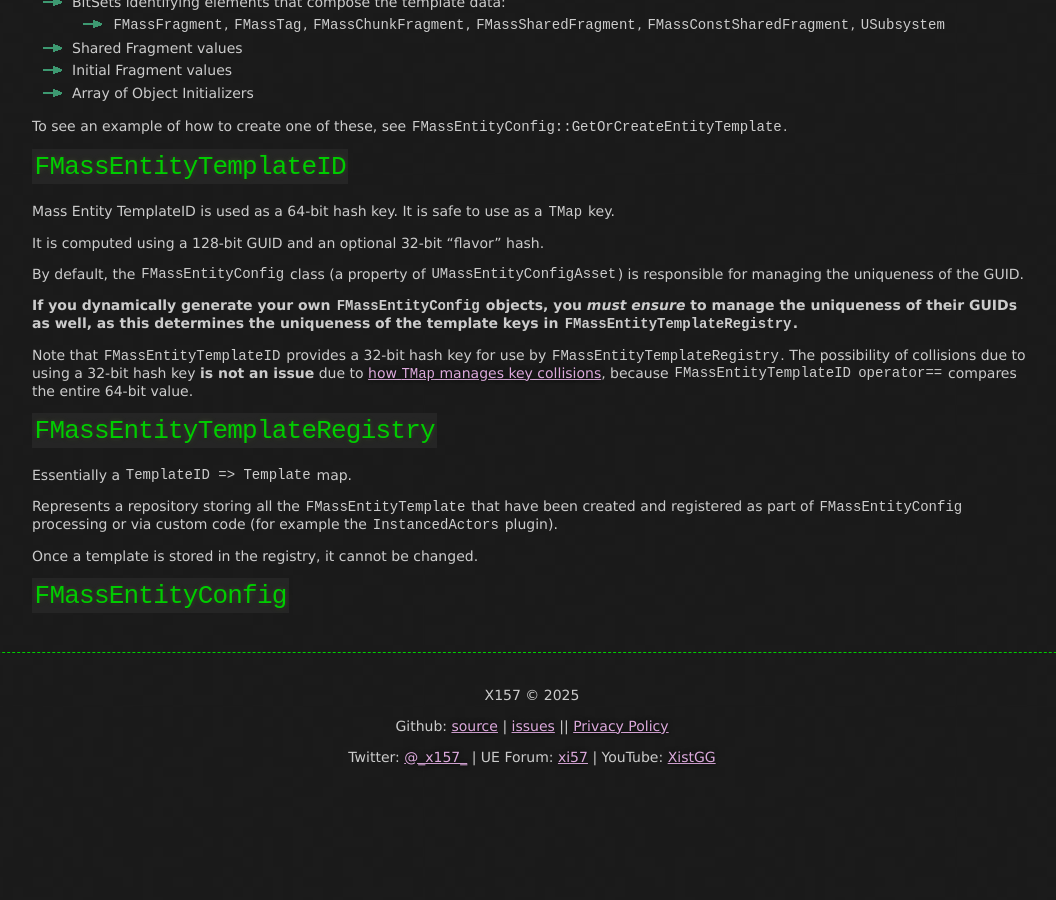
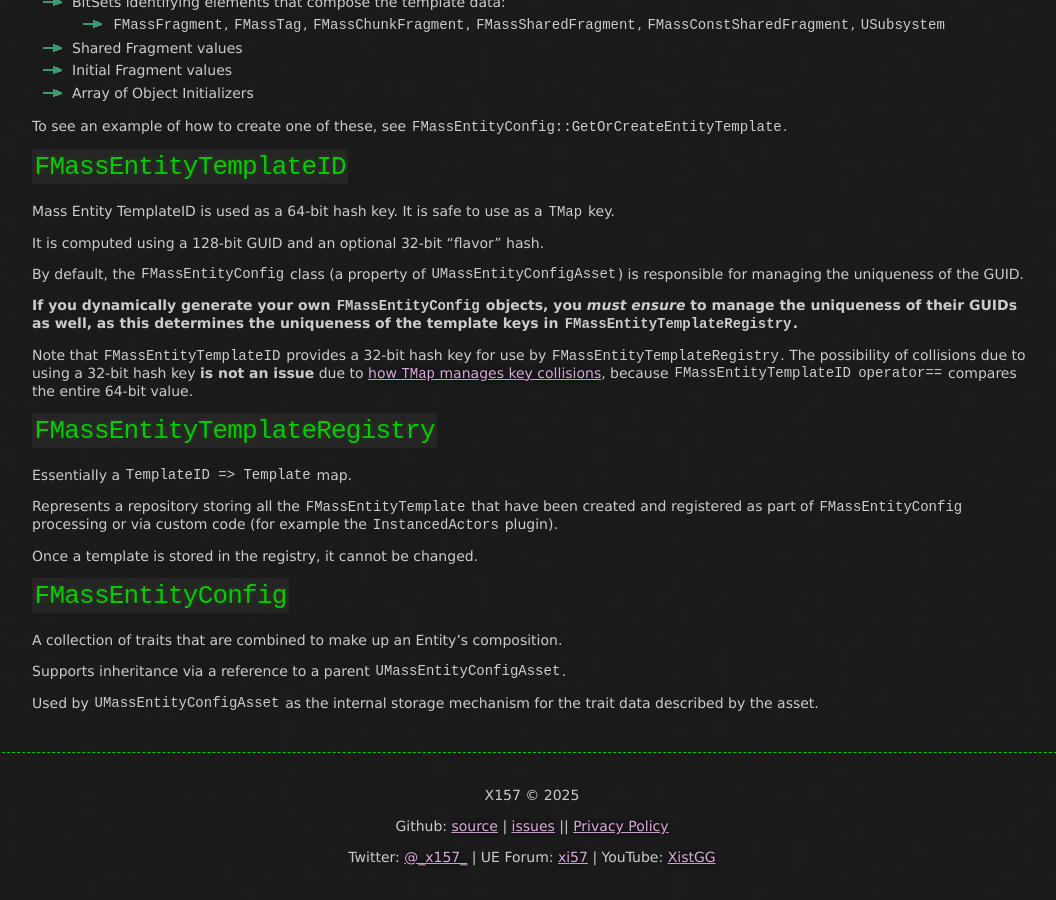
Before and after one commit to x157/x157.github.io, a Jekyll site: the page built from UE5/Mass/DataTypes.md, in a window 1280 px wide and 900 px high, scrolled down 1954 px. Shown: the whole window, without its empty margins (108-1164 px from the left). Built offline with Jekyll 4.4.1, drawn with Linux system fonts in a browser that asks for light colours; before the commit the page ends 2753 px from its top, so only the background shows below that.

Commit message:
Add FMassEntityConfig description

```diff
--- a/UE5/Mass/DataTypes.md
+++ b/UE5/Mass/DataTypes.md
@@ -171,3 +171,10 @@ Once a template is stored in the registry, it cannot be changed.
 
 <a id='FMassEntityConfig'></a>
 ## `FMassEntityConfig`
+
+A collection of traits that are combined to make up an Entity's composition.
+
+Supports inheritance via a reference to a parent `UMassEntityConfigAsset`.
+
+Used by `UMassEntityConfigAsset` as the internal storage mechanism for the
+trait data described by the asset.
```
